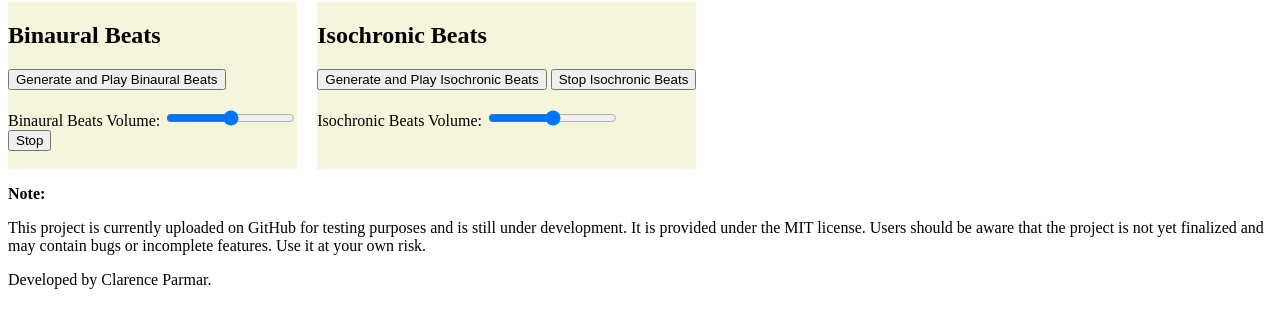
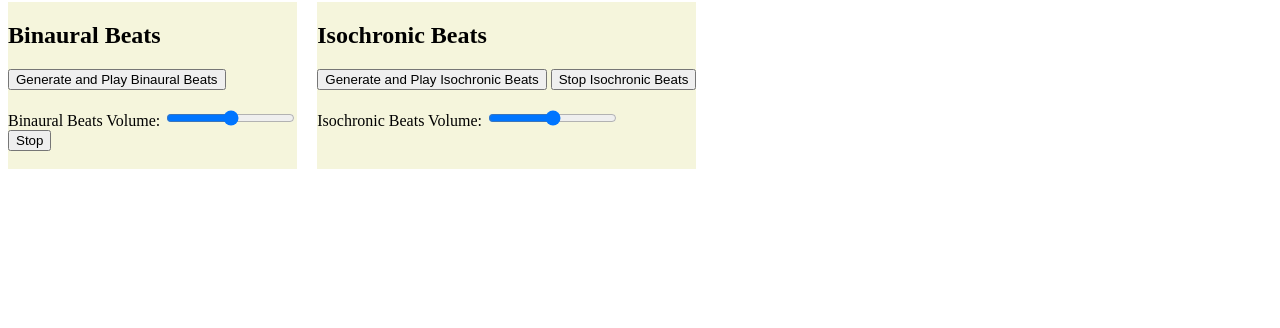
Before and after one commit to clarenceparmar/binbeats, a plain HTML site: page index.html in a window 1280 px wide. Shown: the part 78-406 px from the top of the page. Drawn offline with Linux system fonts and the light colour scheme.

Commit message:
Update index.html

```diff
--- a/index.html
+++ b/index.html
@@ -34,11 +34,7 @@
     <script src="./js/binbeats.js"></script>
     <script src="./js/isobeats.js"></script>
 
-    <div id="project-note">
-    <p><strong>Note:</strong></p>
-    <p>This project is currently uploaded on GitHub for testing purposes and is still under development. It is provided under the MIT license. Users should be aware that the project is not yet finalized and may contain bugs or incomplete features. Use it at your own risk.</p>
-    <p>Developed by Clarence Parmar.</p>
-    </div>
+
 
 
 </body>
```
